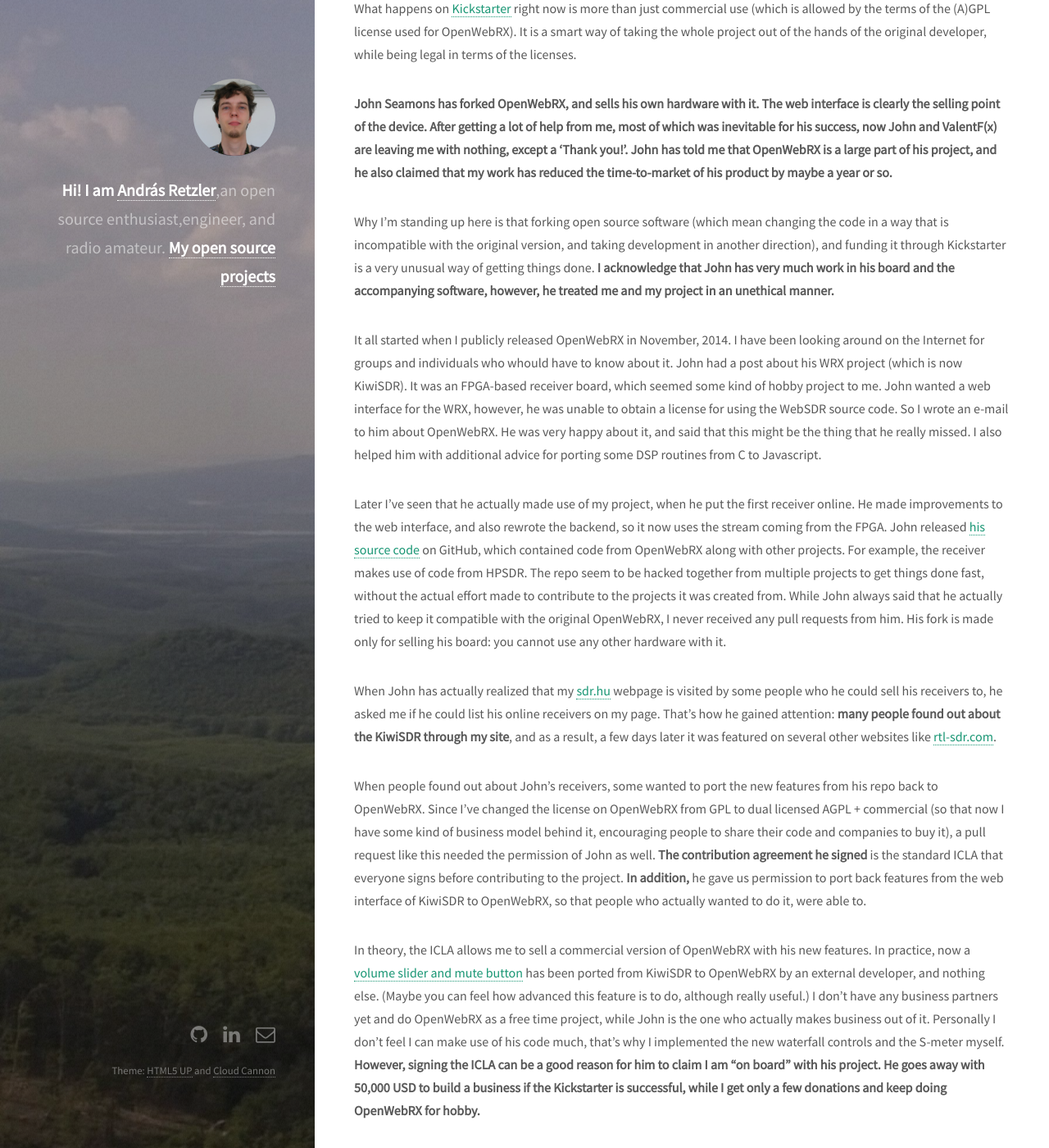
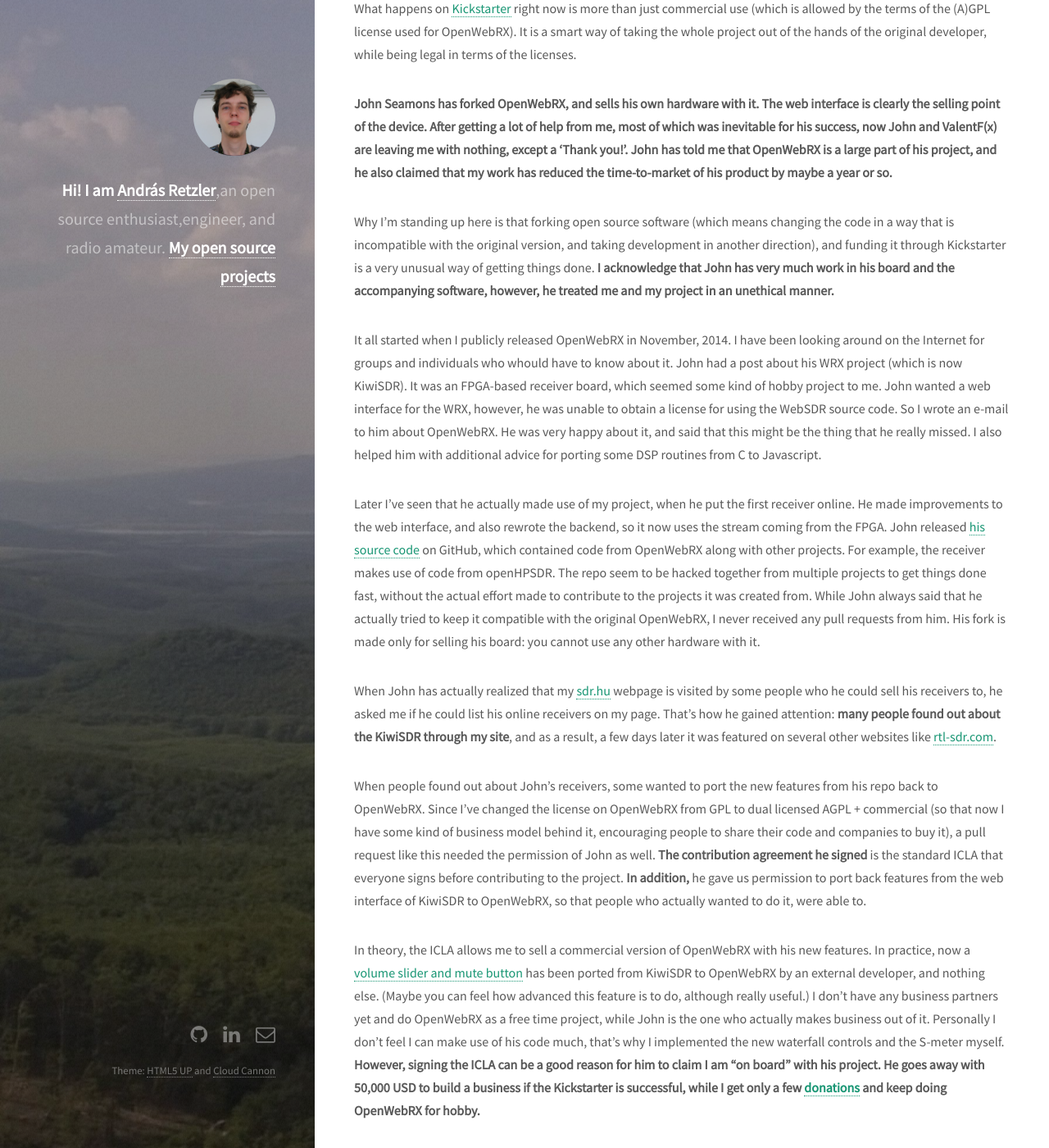
Before and after one commit to ha7ilm/ha7ilm.github.io, a Jekyll site: the page built from _posts/2016-03-25-kickstarter.md, in a window 1280 px wide and 1400 px high, scrolled down 592 px. Shown: the whole window at 82% size. Built offline with Jekyll 4.4.1, drawn with Linux system fonts in a browser that asks for light colours; comment, search, counter and statistics services are not loaded; some of the changed text lies outside the part shown.

Commit message:
Fix again

```diff
--- a/_posts/2016-03-25-kickstarter.md
+++ b/_posts/2016-03-25-kickstarter.md
@@ -14,21 +14,21 @@
 
 **John Seamons has forked OpenWebRX, and sells his own hardware with it. The web interface is clearly the selling point of the device. After getting a lot of help from me, most of which was inevitable for his success, now John and ValentF(x) are leaving me with nothing, except a 'Thank you!'. John has told me that OpenWebRX is a large part of his project, and he also claimed that my work has reduced the time-to-market of his product by maybe a year or so.**
 
-Why I'm standing up here is that forking open source software (which mean changing the code in a way that is incompatible with the original version, and taking development in another direction), and funding it through Kickstarter is a very unusual way of getting things done. **I acknowledge that John has very much work in his board and the accompanying software, however, he treated me and my project in an unethical manner.**
+Why I'm standing up here is that forking open source software (which means changing the code in a way that is incompatible with the original version, and taking development in another direction), and funding it through Kickstarter is a very unusual way of getting things done. **I acknowledge that John has very much work in his board and the accompanying software, however, he treated me and my project in an unethical manner.**
 
 It all started when I publicly released OpenWebRX in November, 2014. I have been looking around on the Internet for groups and individuals who whould have to know about it. John had a post about his WRX project (which is now KiwiSDR). It was an FPGA-based receiver board, which seemed some kind of hobby project to me. John wanted a web interface for the WRX, however, he was unable to obtain a license for using the WebSDR source code. So I wrote an e-mail to him about OpenWebRX. He was very happy about it, and said that this might be the thing that he really missed. I also helped him with additional advice for porting some DSP routines from C to Javascript.
 
-Later I've seen that he actually made use of my project, when he put the first receiver online. He made improvements to the web interface, and also rewrote the backend, so it now uses the stream coming from the FPGA. John released <a href="http://github.com/jks-prv/Beagle_SDR_GPS">his source code</a> on GitHub, which contained code from OpenWebRX along with other projects. For example, the receiver makes use of code from HPSDR. The repo seem to be hacked together from multiple projects to get things done fast, without the actual effort made to contribute to the projects it was created from. While John always said that he actually tried to keep it compatible with the original OpenWebRX, I never received any pull requests from him. His fork is made only for selling his board: you cannot use any other hardware with it.
+Later I've seen that he actually made use of my project, when he put the first receiver online. He made improvements to the web interface, and also rewrote the backend, so it now uses the stream coming from the FPGA. John released <a href="http://github.com/jks-prv/Beagle_SDR_GPS">his source code</a> on GitHub, which contained code from OpenWebRX along with other projects. For example, the receiver makes use of code from openHPSDR. The repo seem to be hacked together from multiple projects to get things done fast, without the actual effort made to contribute to the projects it was created from. While John always said that he actually tried to keep it compatible with the original OpenWebRX, I never received any pull requests from him. His fork is made only for selling his board: you cannot use any other hardware with it.
 
 When John has actually realized that my <a href="http://sdr.hu">sdr.hu</a> webpage is visited by some people who he could sell his receivers to, he asked me if he could list his online receivers on my page. That's how he gained attention: **many people found out about the KiwiSDR through my site**, and as a result, a few days later it was featured on several other websites like <a href="http://www.rtl-sdr.com/kiwisdr-30-mhz-bandwidth-sdr-for-hf/">rtl-sdr.com</a>.
 
 When people found out about John's receivers, some wanted to port the new features from his repo back to OpenWebRX. Since I've changed the license on OpenWebRX from GPL to dual licensed AGPL + commercial (so that now I have some kind of business model behind it, encouraging people to share their code and companies to buy it), a pull request like this needed the permission of John as well. **The contribution agreement he signed** is the standard ICLA that everyone signs before contributing to the project. **In addition,** he gave us permission to port back features from the web interface of KiwiSDR to OpenWebRX, so that people who actually wanted to do it, were able to.
 
-In theory, the ICLA allows me to sell a commercial version of OpenWebRX with his new features. In practice, now a <a href="https://github.com/simonyiszk/openwebrx/pull/20/files">volume slider and mute button</a> has been ported from KiwiSDR to OpenWebRX by an external developer, and nothing else. (Maybe you can feel how advanced this feature is to do, although really useful.) I don't have any business partners yet and do OpenWebRX as a free time project, while John is the one who actually makes business out of it. Personally I don't feel I can make use of his code much, that's why I implemented the new waterfall controls and the S-meter myself. **However, signing the ICLA can be a good reason for him to claim I am "on board" with his project. He goes away with 50,000 USD to build a business if the Kickstarter is successful, while I get only a few donations and keep doing OpenWebRX for hobby.**
+In theory, the ICLA allows me to sell a commercial version of OpenWebRX with his new features. In practice, now a <a href="https://github.com/simonyiszk/openwebrx/pull/20/files">volume slider and mute button</a> has been ported from KiwiSDR to OpenWebRX by an external developer, and nothing else. (Maybe you can feel how advanced this feature is to do, although really useful.) I don't have any business partners yet and do OpenWebRX as a free time project, while John is the one who actually makes business out of it. Personally I don't feel I can make use of his code much, that's why I implemented the new waterfall controls and the S-meter myself. **However, signing the ICLA can be a good reason for him to claim I am "on board" with his project. He goes away with 50,000 USD to build a business if the Kickstarter is successful, while I get only a few <a href="http://blog.sdr.hu/support">donations</a> and keep doing OpenWebRX for hobby.**
 
 Every time we were in contact, John was trying to keep me feel that he is actually not doing it for commercial success, just to build a few boards that he can give away for cheap. When we talked on Skype he told me that this product is not going to make a pile of money. I should have been suspicious about this as he was also talking about business analysis, and the way of determining the price of the product so that it can be successful after the Kickstarter as well. You have to know that other SDR projects like the 753% funded <a href="https://www.kickstarter.com/projects/mossmann/hackrf-an-open-source-sdr-platform">HackRF</a> and the 191% funded <a href="https://www.kickstarter.com/projects/1085541682/bladerf-usb-30-software-defined-radio/">bladeRF</a> were very much of a success on Kickstarter, so he already knew what to expect. Now while the KiwiSDR is actually less capable than the two devices mentioned (no tuner, no transmit), it is actually getting sold with the help of the OpenWebRX web interface that was originally my work.
 
-With the help of John, I might also lose other opportunities related to the project, including making custom modified versions for companies. I am working hard on studying for my Master's degree at the university, and have to work on paying projects as well in order to make a living. Despite this, I'm still investing much of my time into open source (see my <a href="/2016/03/13/recent-work.html">recent work over here</a>), but I will not be able to keep up with someone who actually has a business to fund the development. In addition, John Seamons told me that he doesn't have to work to make a living. He has spent his life working at big companies in the Silicon Valley, and also had his own consulting business there, according to his LinkedIn profile. Now he lives in New Zealand. Seems like now he makes use of his time to monetize the open source projects of a folk like me, and thinks that I can be easily swept under the carpet.
+With the help of John, I might also lose other opportunities related to the project, including making custom modified versions for companies. I am working hard towards my Master's degree at the university, and have to work on paying projects as well in order to make a living. Despite this, I'm still investing much of my time into open source (see my <a href="/2016/03/13/recent-work.html">recent work over here</a>), but I will not be able to keep up with someone who actually has a business to fund the development. In addition, John Seamons told me that he doesn't have to work to make a living. He has spent his life working at big companies in the Silicon Valley, and also had his own consulting business there, according to his LinkedIn profile. Now he lives in New Zealand. Seems like now he makes use of his time to monetize the open source projects of a folk like me, and thinks that I can be easily swept under the carpet.
 
 The last straw was when John actually asked me if I wanted to be on the Kickstarter page among the founders of KiwiSDR. I have clearly asked him if he will support my work on open source, and he ignored it multiple times, making it clear that **he only wants to put my name on his project, so that people actually think that they are supporting the original developer as well, while John and ValentF(x) take all the income.**
 
```
Also changed, not shown: other parts of _posts/2016-03-25-kickstarter.md (+1 -1 lines).
